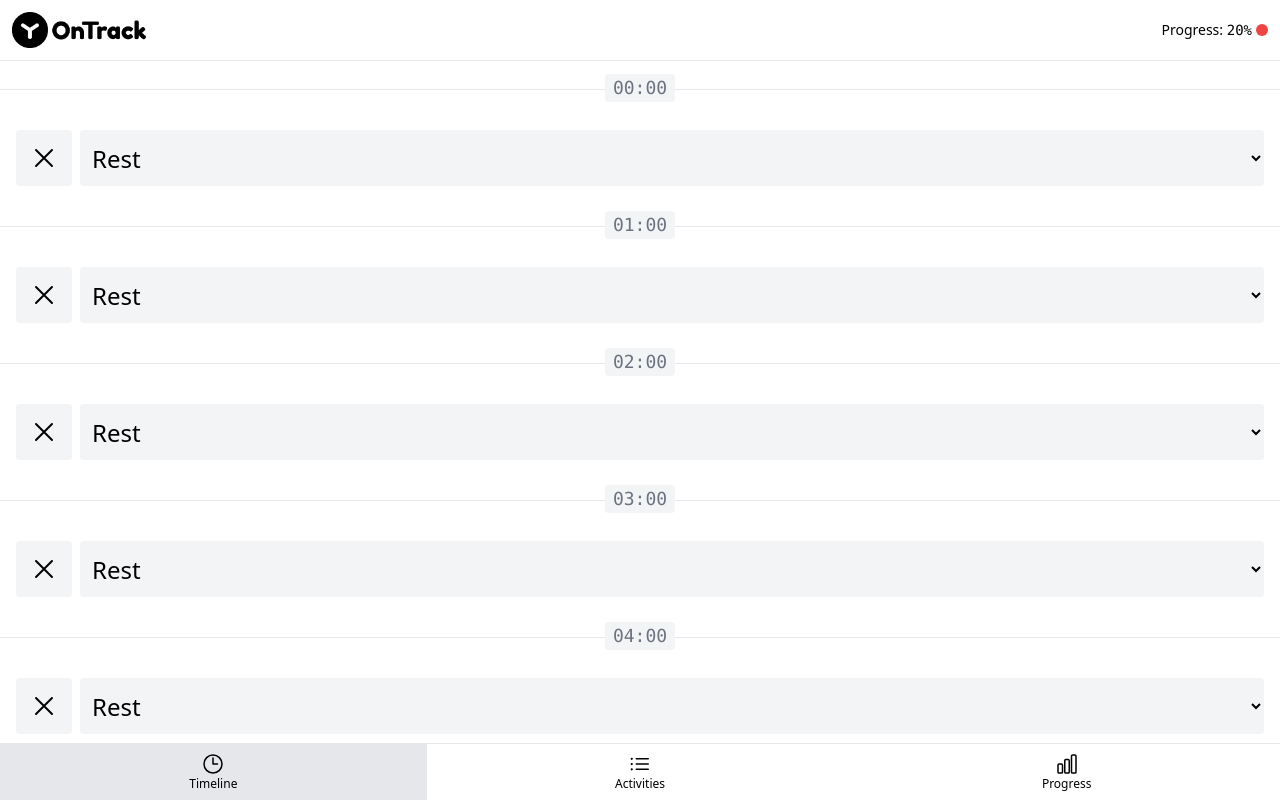
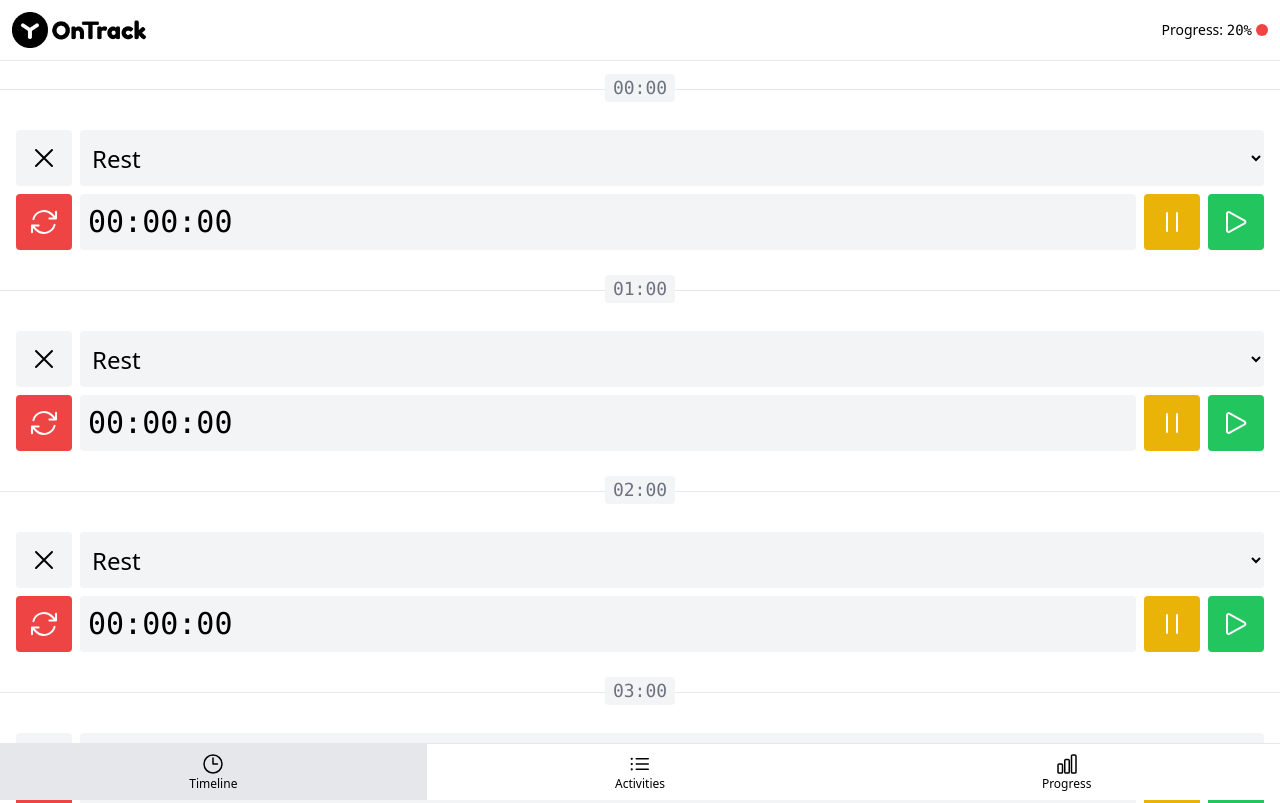
Before and after one commit to 07Rinat07/Vue-Composition-API, a Vue app: page /#timeline in a window 1280 px wide. Shown: the top 803 px of the page. Built offline with nearby package versions, Linux system fonts and the light colour scheme.

Commit message:
Stopwatch markup_49les

```diff
--- a/src/components/BaseButton.vue
+++ b/src/components/BaseButton.vue
@@ -1,14 +1,20 @@
 <script>
-import { BUTTON_TYPE_PRIMARY, BUTTON_TYPE_DANGER, BUTTON_TYPE_NEUTRAL } from '../constants'
+import {
+  BUTTON_TYPE_PRIMARY,
+  BUTTON_TYPE_SUCCESS,
+  BUTTON_TYPE_WARNING,
+  BUTTON_TYPE_DANGER,
+  BUTTON_TYPE_NEUTRAL
+} from '../constants'
 const typeClasses = {
   [BUTTON_TYPE_PRIMARY]: 'bg-purple-500 enabled:hover:bg-purple-600 text-white',
+  [BUTTON_TYPE_SUCCESS]: 'bg-green-500 enabled:hover:bg-green-600 text-white',
+  [BUTTON_TYPE_WARNING]: 'bg-yellow-500 enabled:hover:bg-yellow-600 text-white',
   [BUTTON_TYPE_DANGER]: 'bg-red-500 enabled:hover:bg-red-600 text-white',
   [BUTTON_TYPE_NEUTRAL]: 'bg-gray-100 enabled:hover:bg-gray-200'
 }
-
 </script>
 <script setup>
-
 import { isButtonTypeValid } from '../validators'
 defineProps({
   type: {
@@ -17,12 +23,10 @@
     validator: isButtonTypeValid
   }
 })
-
 </script>
-
 <template>
   <button
-    :class="`${typeClasses[type]} rounded p-3 disabled:cursor-not-allowed disabled:opacity-50`"
+      :class="`${typeClasses[type]} rounded p-3 disabled:cursor-not-allowed disabled:opacity-50`"
   >
     <slot></slot>
   </button>
--- a/src/components/TimelineItem.vue
+++ b/src/components/TimelineItem.vue
@@ -1,11 +1,18 @@
 <script setup>
-import { NULLABLE_ACTIVITY } from '../constants'
+import { ArrowPathIcon, PauseIcon, PlayIcon } from '@heroicons/vue/24/outline'
+import {
+  BUTTON_TYPE_SUCCESS,
+  BUTTON_TYPE_WARNING,
+  BUTTON_TYPE_DANGER,
+  NULLABLE_ACTIVITY
+} from '../constants'
 import {
   isTimelineItemValid,
   isActivityValid,
   validateSelectOptions,
   validateActivities
 } from '../validators'
+import BaseButton from './BaseButton.vue'
 import BaseSelect from './BaseSelect.vue'
 import TimelineHour from './TimelineHour.vue'
 
@@ -30,13 +37,12 @@
     selectActivity: isActivityValid
   })
   function selectActivity(id) {
-  emit('selectActivity', findActivityById(id))
-}
-function findActivityById(id) {
-  return props.activities.find((activity) => activity.id === id) || NULLABLE_ACTIVITY
-}
+    emit('selectActivity', findActivityById(id))
+  }
+  function findActivityById(id) {
+    return props.activities.find((activity) => activity.id === id) || NULLABLE_ACTIVITY
+  }
 </script>
-
 <template>
   <li class="relative flex flex-col gap-2 border-t border-gray-200 py-10 px-4">
     <TimelineHour :hour="timelineItem.hour" />
@@ -46,5 +52,19 @@
         :options="activitySelectOptions"
         @select="selectActivity"
     />
+    <div class="flex w-full gap-2">
+      <BaseButton :type="BUTTON_TYPE_DANGER">
+        <ArrowPathIcon class="h-8" />
+      </BaseButton>
+      <div class="flex flex-grow items-center rounded bg-gray-100 px-2 font-mono text-3xl">
+        00:00:00
+      </div>
+      <BaseButton :type="BUTTON_TYPE_WARNING">
+        <PauseIcon class="h-8" />
+      </BaseButton>
+      <BaseButton :type="BUTTON_TYPE_SUCCESS">
+        <PlayIcon class="h-8" />
+      </BaseButton>
+    </div>
   </li>
 </template>
--- a/src/constants.js
+++ b/src/constants.js
@@ -2,17 +2,21 @@
 import { generatePeriodSelectOptions } from './functions'
 
 export const BUTTON_TYPE_PRIMARY = 'primary'
+export const BUTTON_TYPE_SUCCESS = 'success'
+export const BUTTON_TYPE_WARNING = 'warning'
 export const BUTTON_TYPE_NEUTRAL = 'neutral'
 export const BUTTON_TYPE_DANGER = 'danger'
+
 export const BUTTON_TYPES = [
   BUTTON_TYPE_PRIMARY,
+  BUTTON_TYPE_SUCCESS,
+  BUTTON_TYPE_WARNING,
   BUTTON_TYPE_NEUTRAL,
   BUTTON_TYPE_DANGER
 ]
 export const PAGE_TIMELINE = 'timeline'
 export const PAGE_ACTIVITIES = 'activities'
 export const PAGE_PROGRESS = 'progress'
-
 export const SECONDS_IN_MINUTE = 60
 export const MINUTES_IN_HOUR = 60
 export const SECONDS_IN_HOUR = SECONDS_IN_MINUTE * MINUTES_IN_HOUR
@@ -23,11 +27,8 @@
   [PAGE_ACTIVITIES]: ListBulletIcon,
   [PAGE_PROGRESS]: ChartBarIcon
 }
-
 export const NULLABLE_ACTIVITY = { id: null }
-
 const PERIODS_IN_MINUTES = [
   15, 30, 45, 60, 90, 120, 150, 180, 210, 240, 270, 300, 330, 360, 390, 420, 450, 480
 ]
-
 export const PERIOD_SELECT_OPTIONS = generatePeriodSelectOptions(PERIODS_IN_MINUTES)
```
Lines whose indentation alone changed are shown as unchanged.
